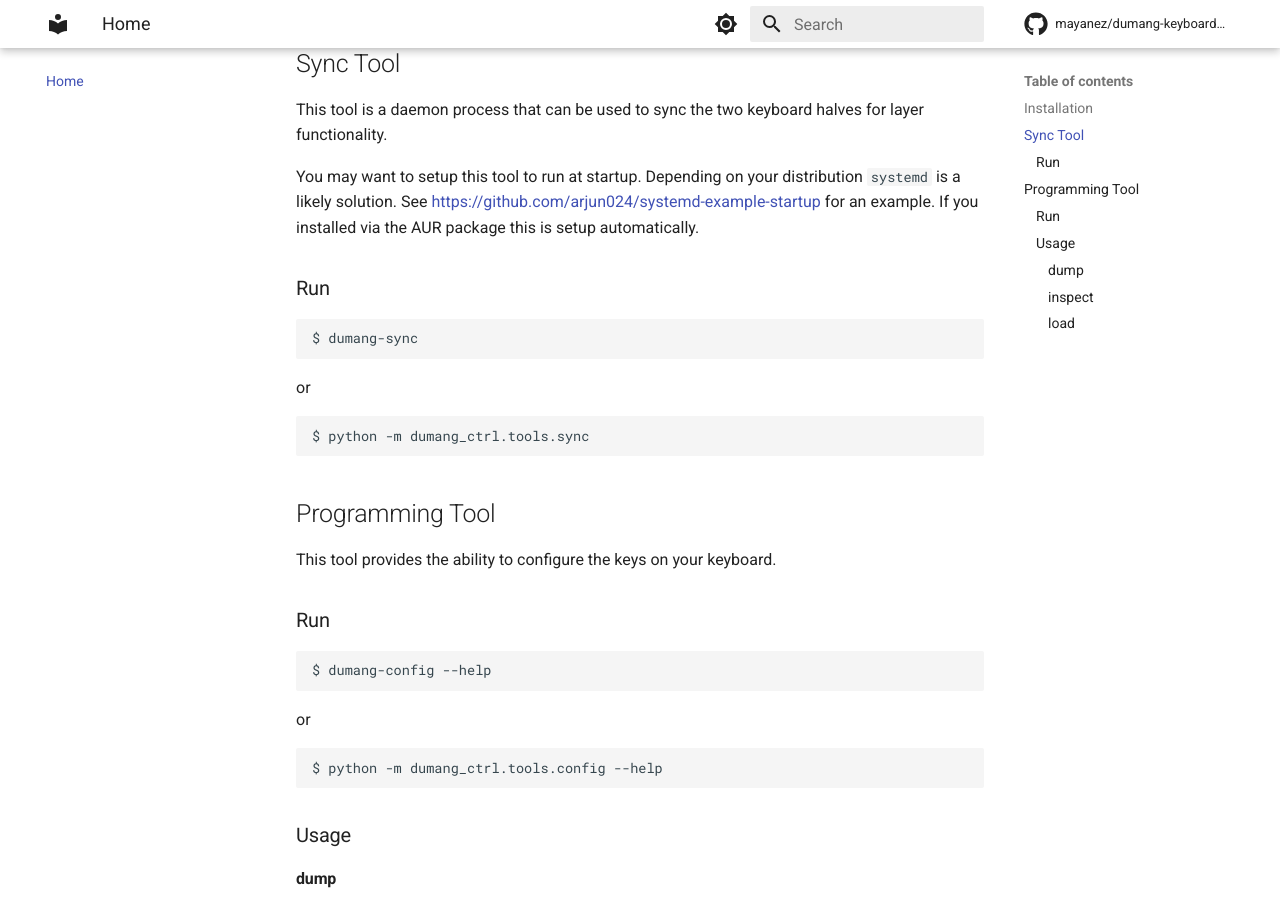
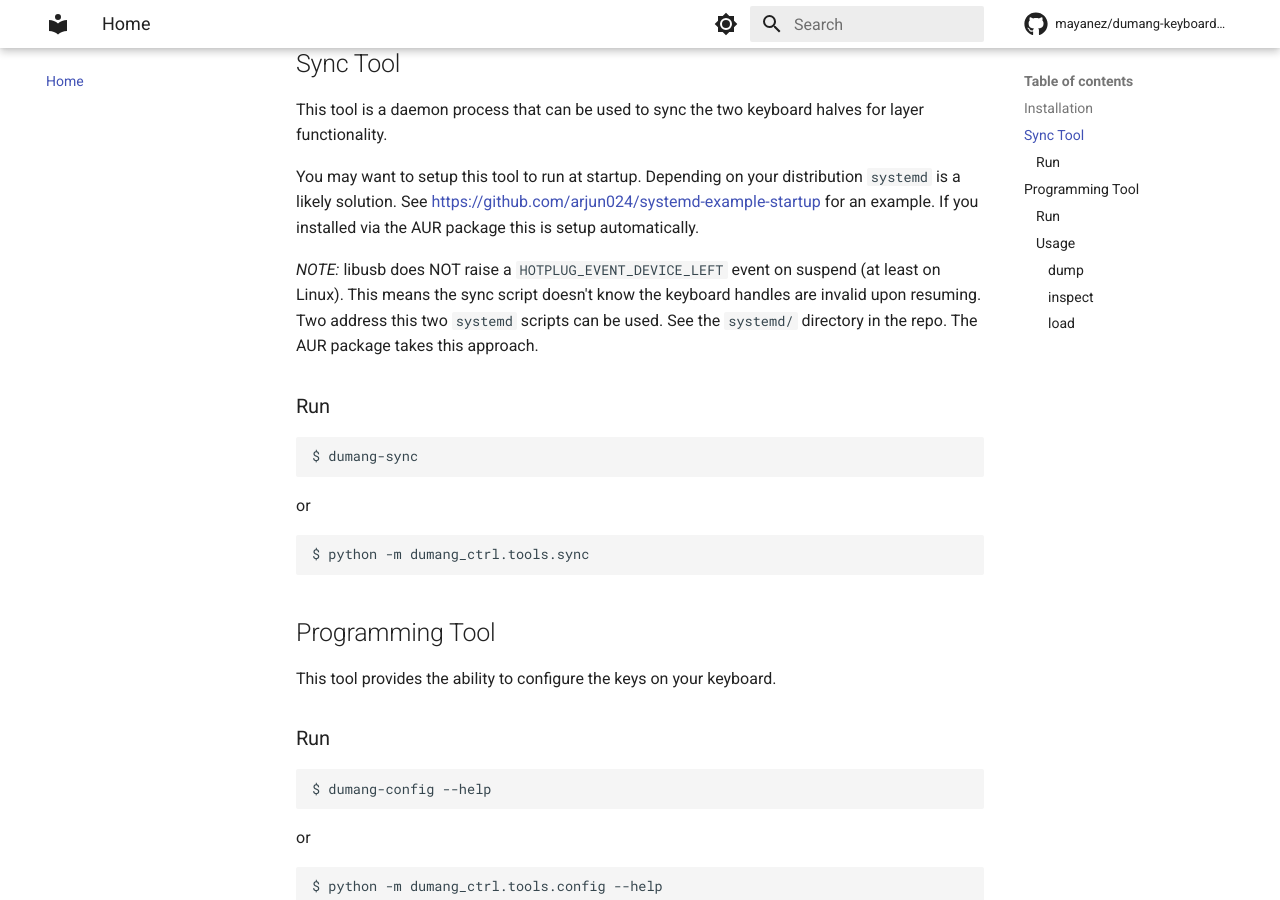
Before and after one commit to mayanez/dumang-keyboard-ctrl, an MkDocs documentation site: the page built from docs/index.md, in a window 1280 px wide and 900 px high, scrolled down 586 px. Built offline with MkDocs 1.6.1 and Material for MkDocs 9.7.7, drawn with Linux system fonts in a browser that asks for light colours; comment, search, counter and statistics services are not loaded.

Commit message:
feat: Suspend/Resume Support via Systemd

```diff
--- a/docs/index.md
+++ b/docs/index.md
@@ -16,6 +16,8 @@ Please refer to the [README.md](https://github.com/mayanez/dumang-keyboard-ctrl/
 This tool is a daemon process that can be used to sync the two keyboard halves for layer functionality.
 
 You may want to setup this tool to run at startup. Depending on your distribution `systemd` is a likely solution. See <https://github.com/arjun024/systemd-example-startup> for an example. If you installed via the AUR package this is setup automatically.
+
+_NOTE:_ libusb does NOT raise a `HOTPLUG_EVENT_DEVICE_LEFT` event on suspend (at least on Linux). This means the sync script doesn't know the keyboard handles are invalid upon resuming. Two address this two `systemd` scripts can be used. See the `systemd/` directory in the repo. The AUR package takes this approach.
 
 ### Run
 
```
Also changed, not shown: 2 other files.
